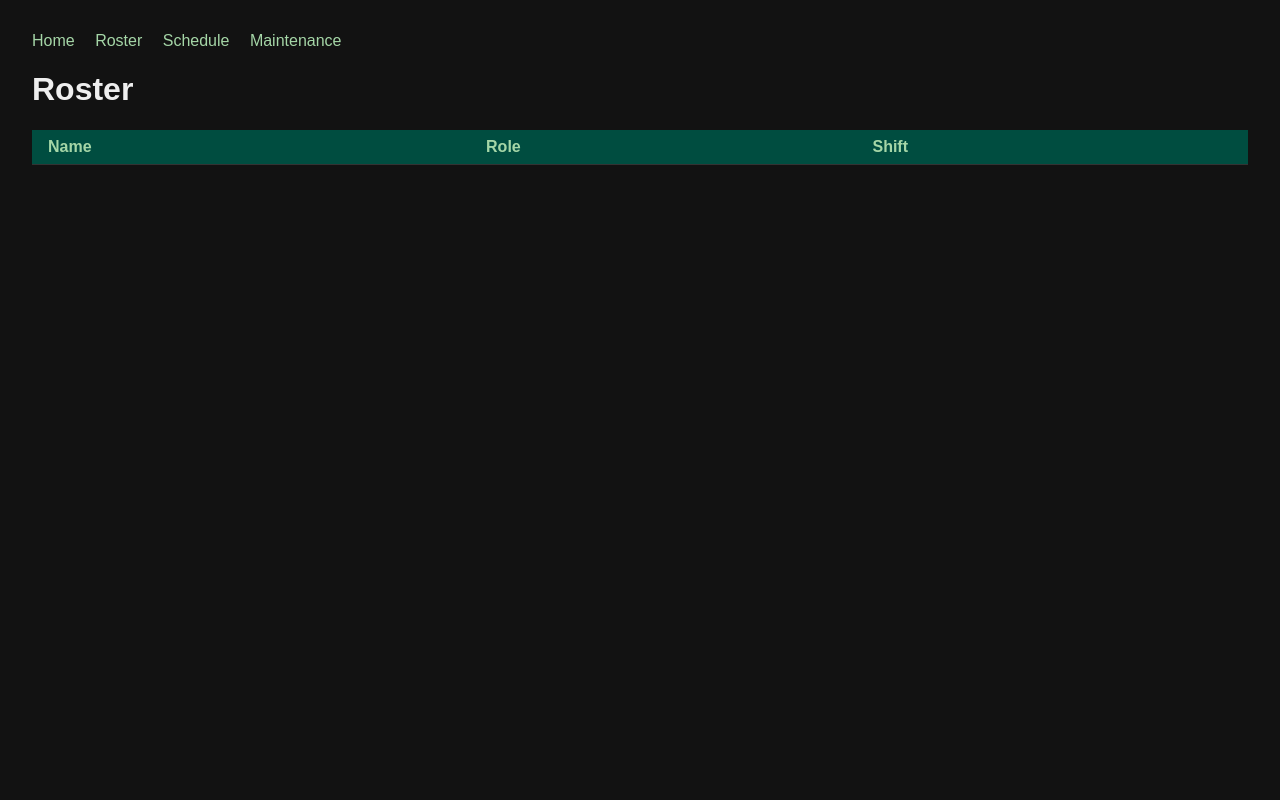
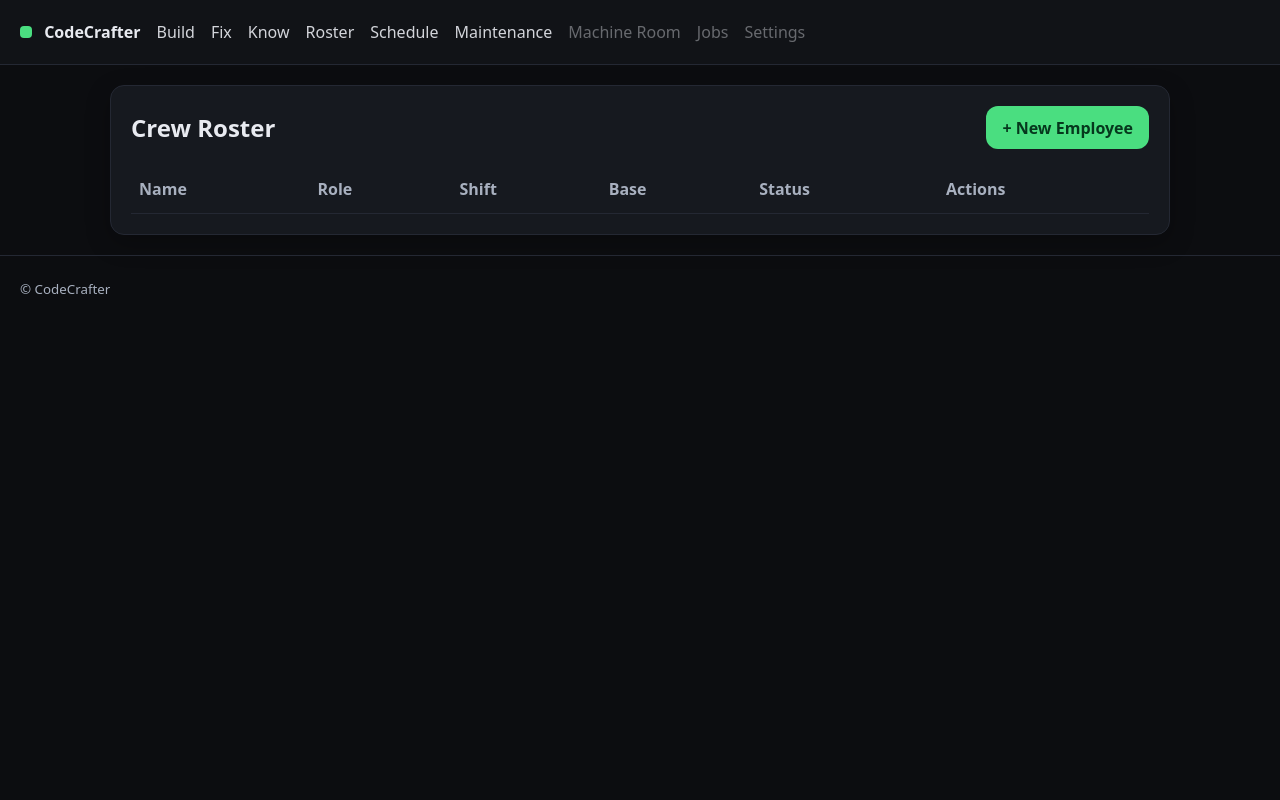
Before and after one commit to joesch21/Brain, a Flask app: page /roster in a window 1280 px wide. Run offline with Flask 3, Linux system fonts and the light colour scheme; lists and menus that the app fills with data are empty.

Commit message:
Add employee and flight CRUD forms

```diff
--- a/app.py
+++ b/app.py
@@ -1,7 +1,17 @@
 import os
+from datetime import datetime
 from zipfile import ZipFile, ZIP_DEFLATED
 
-from flask import Flask, render_template, request, jsonify, send_from_directory
+from flask import (
+    Flask,
+    flash,
+    jsonify,
+    redirect,
+    render_template,
+    request,
+    send_from_directory,
+    url_for,
+)
 from flask_sqlalchemy import SQLAlchemy
 
 TRUCKS = [
@@ -19,7 +29,7 @@
 from services.knowledge import KnowledgeService
 
 app = Flask(__name__)
-app.secret_key = os.getenv("FLASK_SECRET_KEY", "dev-not-secret")
+app.secret_key = os.getenv("SECRET_KEY") or os.getenv("FLASK_SECRET_KEY", "dev-secret-key-change-me")
 app.config["SQLALCHEMY_DATABASE_URI"] = os.getenv(
     "DATABASE_URL", "sqlite:///cc_office.db"
 )
@@ -92,6 +102,80 @@
     return render_template("roster.html", roster=employees)
 
 
+@app.route("/employees/new", methods=["GET", "POST"])
+def employee_create():
+    """
+    Create a new employee (crew member).
+    GET: render empty form.
+    POST: validate fields and insert Employee row.
+    """
+    if request.method == "POST":
+        name = request.form.get("name", "").strip()
+        role = request.form.get("role", "").strip()
+        shift = request.form.get("shift", "").strip()
+        base = request.form.get("base", "").strip()
+        active = request.form.get("active") == "on"
+
+        if not name or not role or not shift:
+            flash("Name, role and shift are required.", "error")
+        else:
+            emp = Employee(
+                name=name,
+                role=role,
+                shift=shift,
+                base=base or None,
+                active=active,
+            )
+            db.session.add(emp)
+            db.session.commit()
+            flash("Employee created.", "success")
+            return redirect(url_for("roster_page"))
+
+    return render_template("employee_form.html", employee=None)
+
+
+@app.route("/employees/<int:employee_id>/edit", methods=["GET", "POST"])
+def employee_edit(employee_id):
+    """
+    Edit an existing employee.
+    """
+    emp = Employee.query.get_or_404(employee_id)
+
+    if request.method == "POST":
+        name = request.form.get("name", "").strip()
+        role = request.form.get("role", "").strip()
+        shift = request.form.get("shift", "").strip()
+        base = request.form.get("base", "").strip()
+        active = request.form.get("active") == "on"
+
+        if not name or not role or not shift:
+            flash("Name, role and shift are required.", "error")
+        else:
+            emp.name = name
+            emp.role = role
+            emp.shift = shift
+            emp.base = base or None
+            emp.active = active
+            db.session.commit()
+            flash("Employee updated.", "success")
+            return redirect(url_for("roster_page"))
+
+    return render_template("employee_form.html", employee=emp)
+
+
+@app.route("/employees/<int:employee_id>/delete", methods=["POST"])
+def employee_delete(employee_id):
+    """
+    Soft delete or hard delete an employee.
+    For now: hard delete.
+    """
+    emp = Employee.query.get_or_404(employee_id)
+    db.session.delete(emp)
+    db.session.commit()
+    flash("Employee deleted.", "success")
+    return redirect(url_for("roster_page"))
+
+
 @app.route("/schedule")
 def schedule_page():
     """
@@ -99,6 +183,93 @@
     """
     flights = Flight.query.order_by(Flight.eta).all()
     return render_template("schedule.html", flights=flights)
+
+
+@app.route("/flights/new", methods=["GET", "POST"])
+def flight_create():
+    """
+    Create a new scheduled flight.
+    """
+    if request.method == "POST":
+        flight_number = request.form.get("flight_number", "").strip()
+        airline = request.form.get("airline", "").strip()
+        eta_str = request.form.get("eta", "").strip()
+        bay = request.form.get("bay", "").strip()
+        fuel_tonnes_str = request.form.get("fuel_tonnes", "").strip()
+        status = request.form.get("status", "").strip() or "Scheduled"
+
+        if not flight_number or not airline or not eta_str:
+            flash("Flight number, airline and ETA are required.", "error")
+        else:
+            try:
+                eta = datetime.fromisoformat(eta_str)
+            except ValueError:
+                flash("Invalid ETA format.", "error")
+            else:
+                fuel_tonnes = float(fuel_tonnes_str) if fuel_tonnes_str else None
+                f = Flight(
+                    flight_number=flight_number,
+                    airline=airline,
+                    eta=eta,
+                    bay=bay or None,
+                    fuel_tonnes=fuel_tonnes,
+                    status=status,
+                )
+                db.session.add(f)
+                db.session.commit()
+                flash("Flight created.", "success")
+                return redirect(url_for("schedule_page"))
+
+    return render_template("flight_form.html", flight=None)
+
+
+@app.route("/flights/<int:flight_id>/edit", methods=["GET", "POST"])
+def flight_edit(flight_id):
+    """
+    Edit an existing flight entry.
+    """
+    f = Flight.query.get_or_404(flight_id)
+
+    if request.method == "POST":
+        flight_number = request.form.get("flight_number", "").strip()
+        airline = request.form.get("airline", "").strip()
+        eta_str = request.form.get("eta", "").strip()
+        bay = request.form.get("bay", "").strip()
+        fuel_tonnes_str = request.form.get("fuel_tonnes", "").strip()
+        status = request.form.get("status", "").strip() or "Scheduled"
+
+        if not flight_number or not airline or not eta_str:
+            flash("Flight number, airline and ETA are required.", "error")
+        else:
+            try:
+                eta = datetime.fromisoformat(eta_str)
+            except ValueError:
+                flash("Invalid ETA format.", "error")
+            else:
+                f.flight_number = flight_number
+                f.airline = airline
+                f.eta = eta
+                f.bay = bay or None
+                f.fuel_tonnes = float(fuel_tonnes_str) if fuel_tonnes_str else None
+                f.status = status
+                db.session.commit()
+                flash("Flight updated.", "success")
+                return redirect(url_for("schedule_page"))
+
+    eta_value = f.eta.strftime("%Y-%m-%dT%H:%M")
+    return render_template("flight_form.html", flight=f, eta_value=eta_value)
+
+
+@app.route("/flights/<int:flight_id>/delete", methods=["POST"])
+def flight_delete(flight_id):
+    """
+    Delete a flight entry.
+    """
+    f = Flight.query.get_or_404(flight_id)
+    db.session.delete(f)
+    db.session.commit()
+    flash("Flight deleted.", "success")
+    return redirect(url_for("schedule_page"))
 
 
 @app.route("/maintenance")
--- a/templates/_layout.html
+++ b/templates/_layout.html
@@ -5,6 +5,13 @@
   <meta name="viewport" content="width=device-width,initial-scale=1"/>
   <title>{% block title %}CodeCrafter{% endblock %}</title>
   <link rel="stylesheet" href="{{ url_for('static', filename='css/cc-ui.css') }}">
+  <style>
+    .flash-container { margin-bottom: 1rem; }
+    .flash { padding: 0.75rem 1rem; border-radius: 10px; margin-bottom: 0.5rem; }
+    .flash-success { background: rgba(74, 222, 128, 0.15); color: #c0f4d5; border: 1px solid rgba(74, 222, 128, 0.4); }
+    .flash-error { background: rgba(239, 68, 68, 0.15); color: #ffc6c6; border: 1px solid rgba(239, 68, 68, 0.45); }
+    .flash-info { background: rgba(255, 255, 255, 0.06); color: #e8eaf0; border: 1px solid rgba(255, 255, 255, 0.1); }
+  </style>
 </head>
 <body class="cc-bg">
   <a class="sr-only" href="#main">Skip to content</a>
@@ -31,6 +38,15 @@
   </header>
 
   <main id="main" class="cc-container" tabindex="-1">
+    {% with messages = get_flashed_messages(with_categories=true) %}
+      {% if messages %}
+        <div class="flash-container" role="alert" aria-live="polite">
+          {% for category, message in messages %}
+            <div class="flash flash-{{ category }}">{{ message }}</div>
+          {% endfor %}
+        </div>
+      {% endif %}
+    {% endwith %}
     {% block content %}{% endblock %}
   </main>
 
--- a/templates/roster.html
+++ b/templates/roster.html
@@ -1,43 +1,63 @@
-<!doctype html>
-<html lang="en">
-  <head>
-    <meta charset="utf-8">
-    <title>Roster – Office Manager</title>
-    <style>
-      body { background:#121212; color:#eee; font-family:sans-serif; margin:0; padding:2rem; }
-      nav { margin-bottom:1rem; }
-      nav a { margin-right:1rem; color:#a5d6a7; text-decoration:none; }
-      table { width:100%; border-collapse:collapse; margin-top:1rem; }
-      th, td { padding:0.5rem 1rem; border-bottom:1px solid #333; }
-      th { background:#004d40; color:#a5d6a7; text-align:left; }
-      tr:hover { background:#1e1e1e; }
-    </style>
-  </head>
-  <body>
-    <nav>
-      <a href="/">Home</a>
-      <a href="/roster">Roster</a>
-      <a href="/schedule">Schedule</a>
-      <a href="/maintenance">Maintenance</a>
-    </nav>
-    <h1>Roster</h1>
-    <table>
+{% extends "_layout.html" %}
+{% block title %}Roster — Office Manager{% endblock %}
+{% block content %}
+<style>
+  .card { background: var(--elev); border: 1px solid var(--line); border-radius: var(--radius); padding: var(--pad); box-shadow: var(--shadow); }
+  .card-header { display: flex; align-items: center; justify-content: space-between; gap: 1rem; margin-bottom: 1rem; }
+  .card-header h1 { margin: 0; font-size: 1.5rem; }
+  .btn-primary { background: var(--accent); color: var(--accent-ink); border: none; border-radius: 12px; padding: 0.6rem 1rem; font-weight: 600; text-decoration: none; }
+  .btn-primary:hover, .btn-primary:focus { filter: brightness(1.05); }
+  .btn-secondary { border: 1px solid var(--line); color: var(--text); border-radius: 12px; padding: 0.5rem 1rem; text-decoration: none; }
+  .roster-table { width: 100%; border-collapse: collapse; }
+  .roster-table th, .roster-table td { padding: 0.75rem 0.5rem; border-bottom: 1px solid var(--line); text-align: left; }
+  .roster-table th { color: var(--muted); font-weight: 600; }
+  .link-small { color: var(--accent); text-decoration: none; font-size: 0.95rem; }
+  .link-small:hover, .link-small:focus { text-decoration: underline; }
+  .link-danger { color: var(--danger); }
+  .actions { display: flex; gap: 0.5rem; align-items: center; }
+  .status-pill { display: inline-flex; align-items: center; padding: 0.25rem 0.6rem; border-radius: 999px; background: var(--line); color: var(--text); font-size: 0.9rem; }
+</style>
+
+<section class="card">
+  <div class="card-header">
+    <h1>Crew Roster</h1>
+    <a href="{{ url_for('employee_create') }}" class="btn-primary">+ New Employee</a>
+  </div>
+
+  <div class="table-wrapper">
+    <table class="roster-table">
       <thead>
         <tr>
           <th>Name</th>
           <th>Role</th>
           <th>Shift</th>
+          <th>Base</th>
+          <th>Status</th>
+          <th>Actions</th>
         </tr>
       </thead>
       <tbody>
-        {% for person in roster %}
+        {% for emp in roster %}
         <tr>
-          <td>{{ person.name }}</td>
-          <td>{{ person.role }}</td>
-          <td>{{ person.shift }}</td>
+          <td>{{ emp.name }}</td>
+          <td>{{ emp.role }}</td>
+          <td>{{ emp.shift }}</td>
+          <td>{{ emp.base or "-" }}</td>
+          <td>
+            <span class="status-pill">{{ "Active" if emp.active else "Inactive" }}</span>
+          </td>
+          <td>
+            <div class="actions">
+              <a href="{{ url_for('employee_edit', employee_id=emp.id) }}" class="link-small">Edit</a>
+              <form action="{{ url_for('employee_delete', employee_id=emp.id) }}" method="post" style="display:inline;" onsubmit="return confirm('Delete this employee?');">
+                <button type="submit" class="link-small link-danger" style="background:none;border:none;padding:0;cursor:pointer;">Delete</button>
+              </form>
+            </div>
+          </td>
         </tr>
         {% endfor %}
       </tbody>
     </table>
-  </body>
-</html>
+  </div>
+</section>
+{% endblock %}
```
Also changed, not shown: templates/employee_form.html (added, +52 -0 lines), templates/flight_form.html (added, +55 -0 lines), templates/schedule.html (+44 -32 lines).
